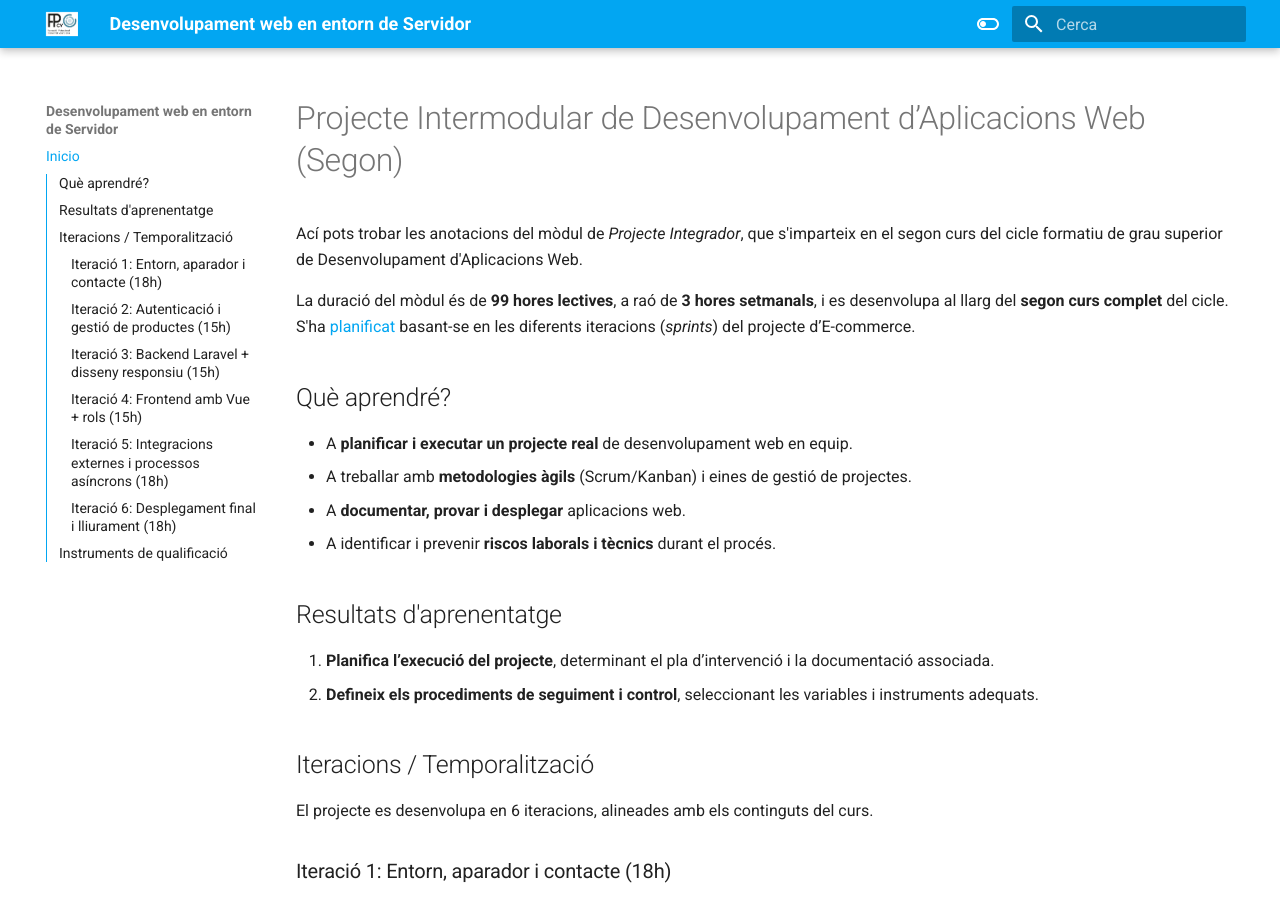
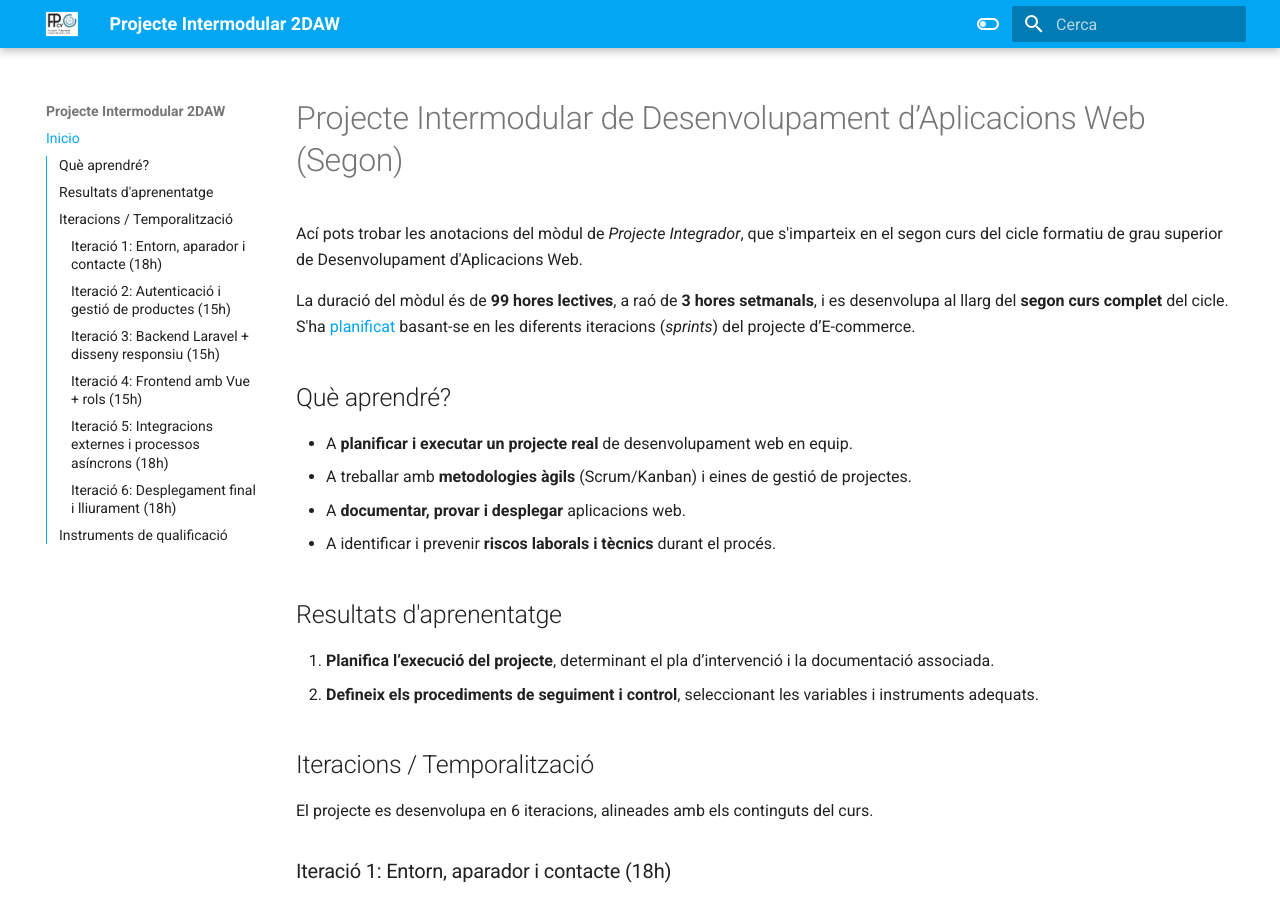
Before and after one commit to cipfpbatoi/pi2daw2526, an MkDocs documentation site: the page built from docs/index.md, in a window 1280 px wide and 900 px high. Built offline with MkDocs 1.6.1 and Material for MkDocs 9.7.7, drawn with Linux system fonts in a browser that asks for light colours.

Commit message:
Planificació

```diff
--- a/mkdocs.yml
+++ b/mkdocs.yml
@@ -1,4 +1,4 @@
-site_name: Desenvolupament web en entorn de Servidor
+site_name: Projecte Intermodular 2DAW
 site_url: https://cipfpbatoi.github.io/pi2daw2526/
 use_directory_urls: false
 
```
